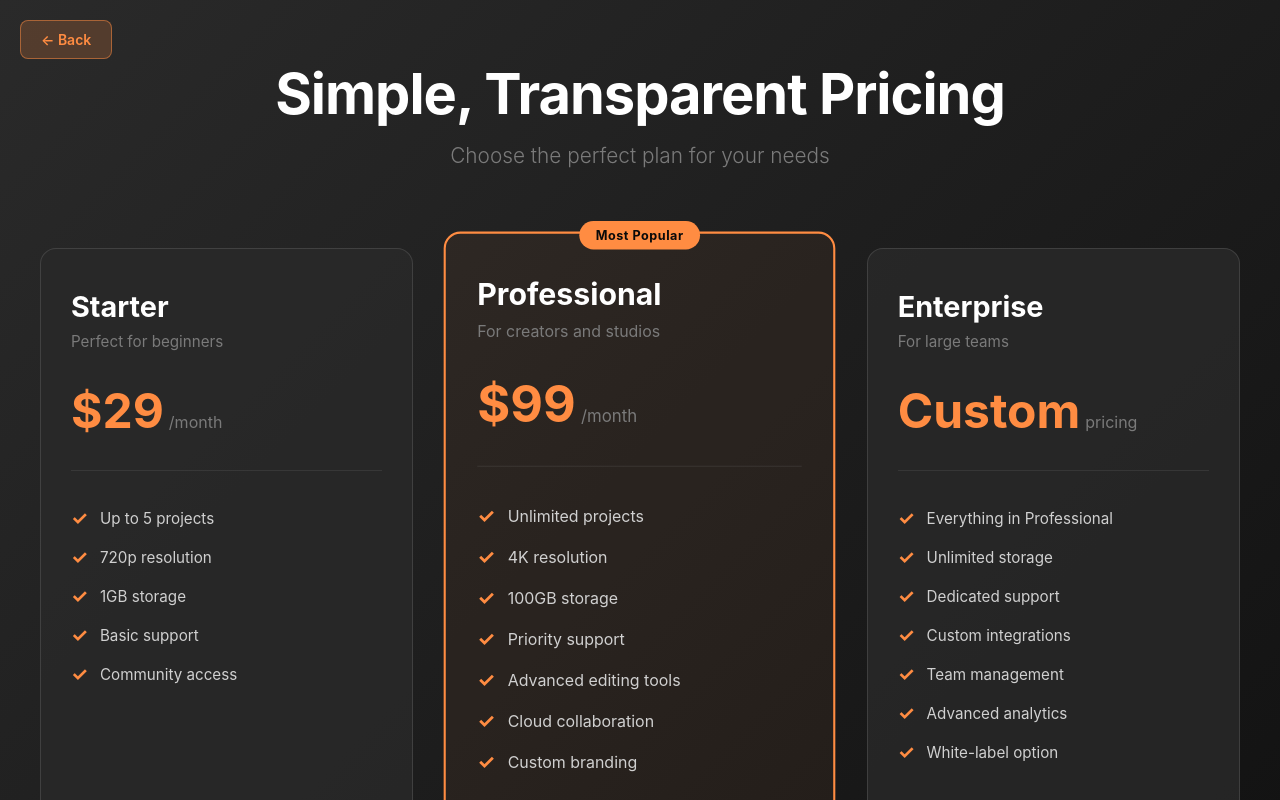
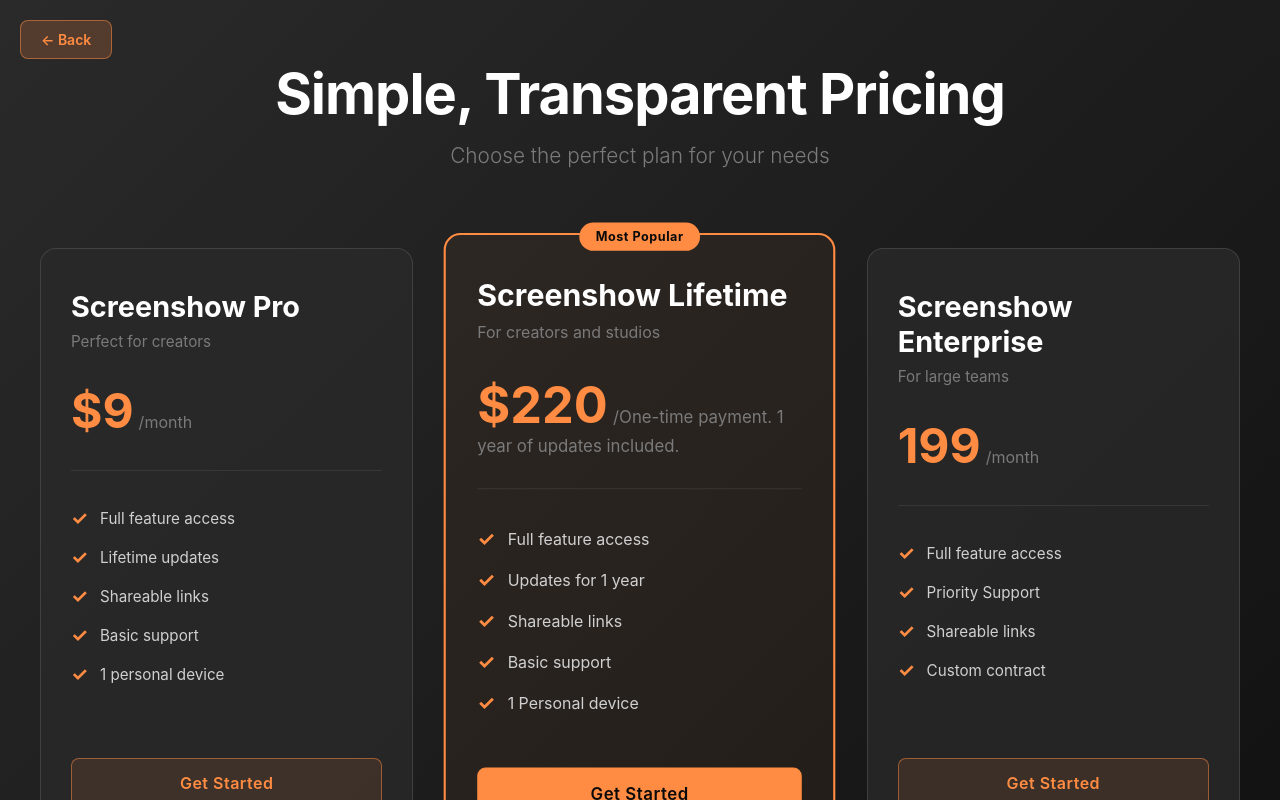
Before and after one commit to RCarScar/Screenshow-Website, a React (Vite) app in the folder screenshowsite/: page /pricing in a window 1280 px wide. Shown: the top 800 px of the page. Built offline with nearby package versions, Linux system fonts and the light colour scheme.

Commit message:
fixing pricing page.

```diff
--- a/screenshowsite/src/Pricing.jsx
+++ b/screenshowsite/src/Pricing.jsx
@@ -6,48 +6,43 @@
 
   const plans = [
     {
-      name: 'Starter',
-      price: '$29',
+      name: 'Screenshow Pro',
+      price: '$9',
       period: '/month',
-      description: 'Perfect for beginners',
+      description: 'Perfect for creators',
       features: [
-        'Up to 5 projects',
-        '720p resolution',
-        '1GB storage',
+        'Full feature access',
+        'Lifetime updates',
+        'Shareable links',
         'Basic support',
-        'Community access',
+        '1 personal device',
       ],
       highlighted: false,
     },
     {
-      name: 'Professional',
-      price: '$99',
-      period: '/month',
+      name: 'Screenshow Lifetime',
+      price: '$220',
+      period: '/One-time payment. 1 year of updates included.',
       description: 'For creators and studios',
       features: [
-        'Unlimited projects',
-        '4K resolution',
-        '100GB storage',
-        'Priority support',
-        'Advanced editing tools',
-        'Cloud collaboration',
-        'Custom branding',
+        'Full feature access',
+        'Updates for 1 year',
+        'Shareable links',
+        'Basic support',
+        '1 Personal device',
       ],
       highlighted: true,
     },
     {
-      name: 'Enterprise',
-      price: 'Custom',
-      period: 'pricing',
+      name: 'Screenshow Enterprise',
+      price: '199',
+      period: '/month',
       description: 'For large teams',
       features: [
-        'Everything in Professional',
-        'Unlimited storage',
-        'Dedicated support',
-        'Custom integrations',
-        'Team management',
-        'Advanced analytics',
-        'White-label option',
+        'Full feature access',
+        'Priority Support',
+        'Shareable links',
+        'Custom contract',
       ],
       highlighted: false,
     },
```
